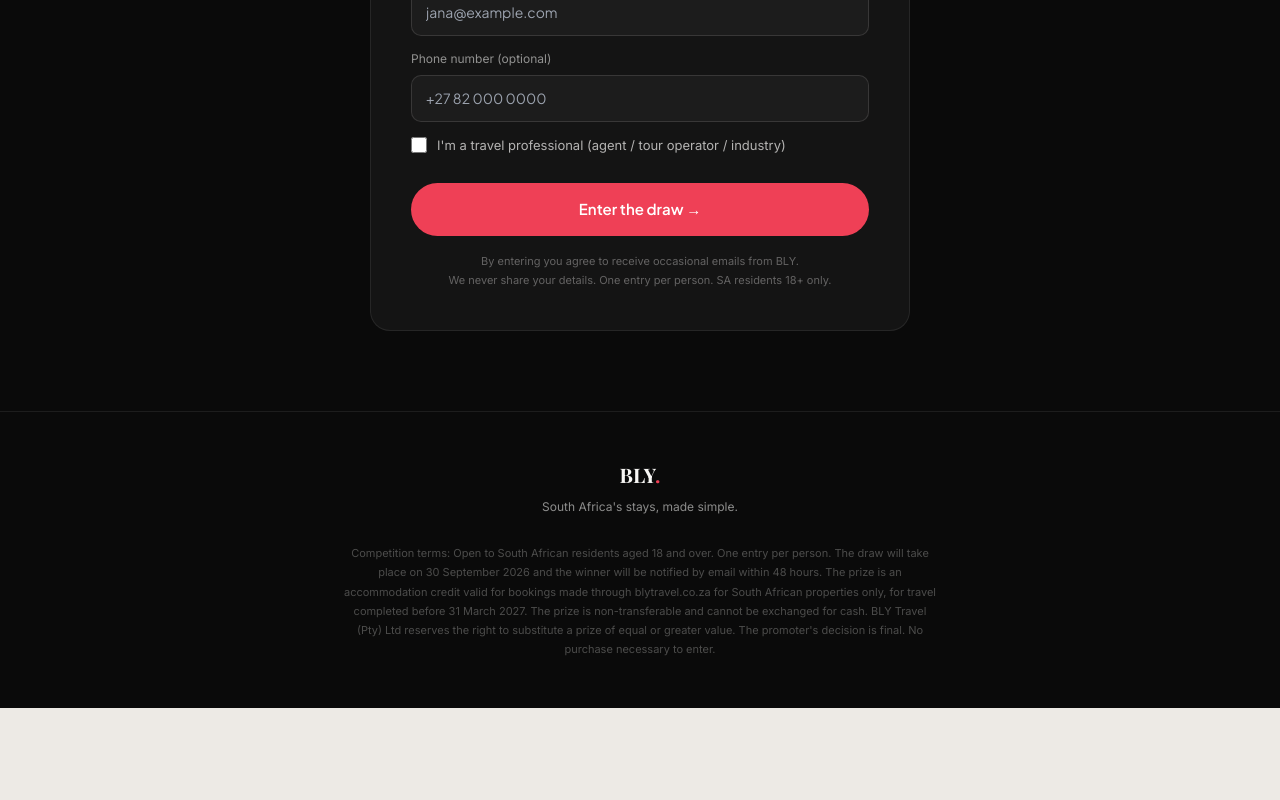
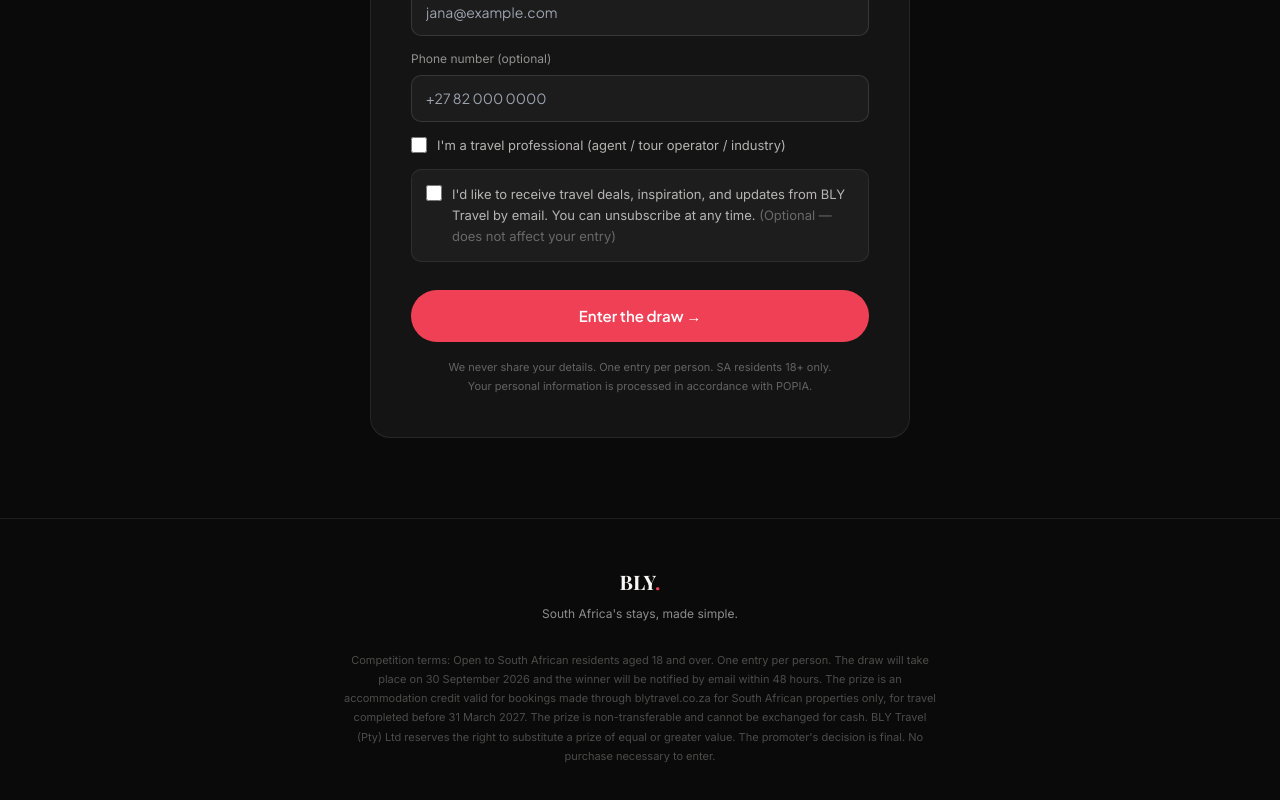
Before and after one commit to blystay-ux/BlyBly, a React (Vite) app: page /win in a window 1280 px wide. Shown: the part 1974-2774 px from the top of the page. Before the commit the page ends 2682 px from the top, so only its background shows below. Built offline with nearby package versions, Linux system fonts and the light colour scheme; no server answers; a web font is replaced by a local one.

Commit message:
fix: POPIA-compliant marketing consent on Win page — separate opt-in checkbox

```diff
--- a/src/pages/Win.jsx
+++ b/src/pages/Win.jsx
@@ -17,7 +17,7 @@ function useCountdown() {
 
 export default function Win() {
   const [form, setForm] = useState({
-    first_name: '', last_name: '', email: '', phone: '', travel_professional: false,
+    first_name: '', last_name: '', email: '', phone: '', travel_professional: false, marketing_consent: false,
   })
   const [status, setStatus] = useState('idle')
   const cd = useCountdown()
@@ -34,6 +34,7 @@ export default function Win() {
       email:               form.email.trim().toLowerCase(),
       phone:               form.phone.trim() || null,
       travel_professional: form.travel_professional,
+      marketing_consent:   form.marketing_consent,
     })
     if (!error) { setStatus('success'); return }
     if (error.code === '23505') { setStatus('duplicate'); return }
@@ -160,16 +161,22 @@ export default function Win() {
                   <label style={{ display: 'block', fontSize: 12, color: muted, marginBottom: 7 }}>Phone number (optional)</label>
                   <input style={inputStyle} type="tel" value={form.phone} onChange={set('phone')} placeholder="+27 82 000 0000" />
                 </div>
-                <div style={{ display: 'flex', alignItems: 'center', gap: 10, marginBottom: 28 }}>
+                <div style={{ display: 'flex', alignItems: 'center', gap: 10, marginBottom: 14 }}>
                   <input type="checkbox" id="pro" checked={form.travel_professional} onChange={set('travel_professional')} style={{ accentColor: pink, width: 16, height: 16, cursor: 'pointer' }} />
                   <label htmlFor="pro" style={{ fontSize: 13, color: 'rgba(248,247,245,0.7)', cursor: 'pointer' }}>I'm a travel professional (agent / tour operator / industry)</label>
+                </div>
+                <div style={{ display: 'flex', alignItems: 'flex-start', gap: 10, marginBottom: 28, background: 'rgba(248,247,245,0.04)', border: '1px solid rgba(248,247,245,0.08)', borderRadius: 10, padding: '14px' }}>
+                  <input type="checkbox" id="marketing" checked={form.marketing_consent} onChange={set('marketing_consent')} style={{ accentColor: pink, width: 16, height: 16, cursor: 'pointer', flexShrink: 0, marginTop: 1 }} />
+                  <label htmlFor="marketing" style={{ fontSize: 13, color: 'rgba(248,247,245,0.7)', cursor: 'pointer', lineHeight: 1.6 }}>
+                    I'd like to receive travel deals, inspiration, and updates from BLY Travel by email. You can unsubscribe at any time. <span style={{ color: 'rgba(248,247,245,0.35)' }}>(Optional — does not affect your entry)</span>
+                  </label>
                 </div>
                 <button type="submit" disabled={status === 'loading'} style={{ width: '100%', background: pink, color: '#fff', border: 'none', borderRadius: 50, padding: '15px 0', fontSize: 15, fontWeight: 600, cursor: 'pointer', opacity: status === 'loading' ? 0.6 : 1 }}>
                   {status === 'loading' ? 'Entering…' : 'Enter the draw →'}
                 </button>
               </form>
               <p style={{ fontSize: 11, color: 'rgba(248,247,245,0.35)', marginTop: 16, textAlign: 'center', lineHeight: 1.75 }}>
-                By entering you agree to receive occasional emails from BLY.<br />We never share your details. One entry per person. SA residents 18+ only.
+                We never share your details. One entry per person. SA residents 18+ only.<br />Your personal information is processed in accordance with POPIA.
               </p>
             </>
           )}
```
